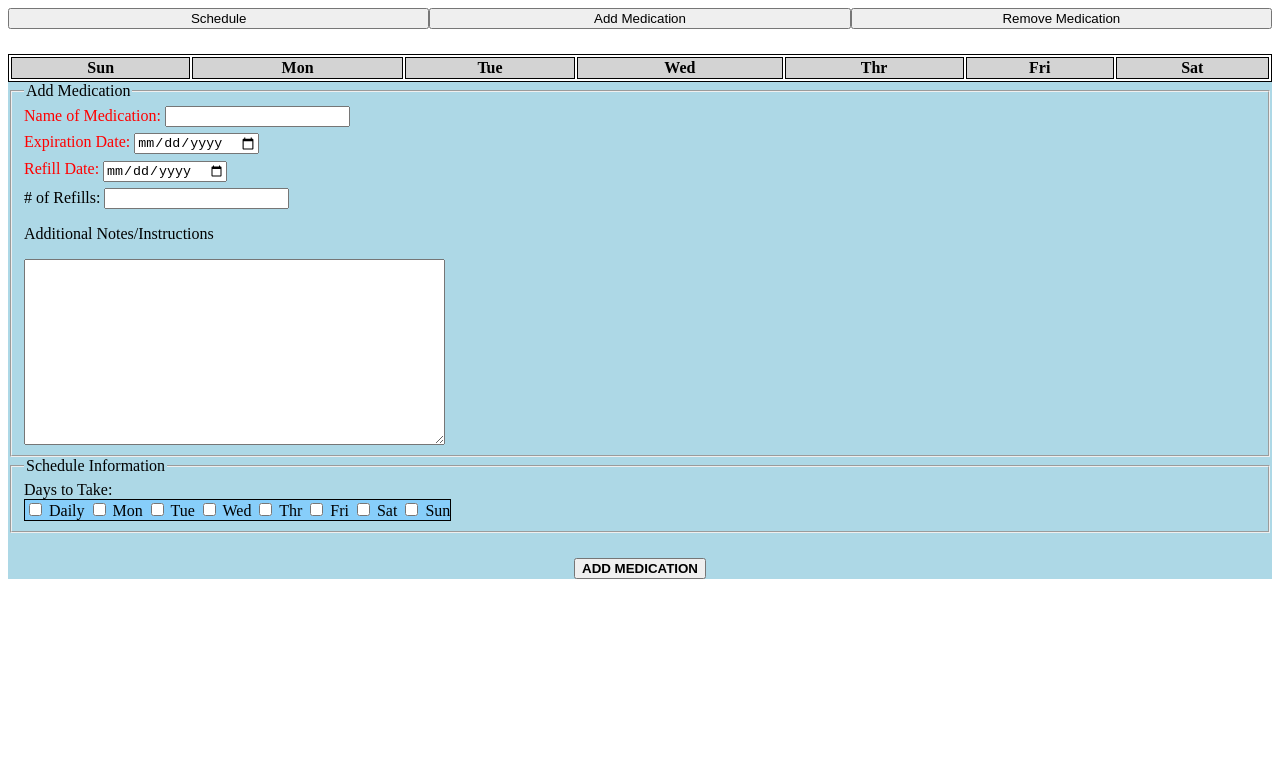
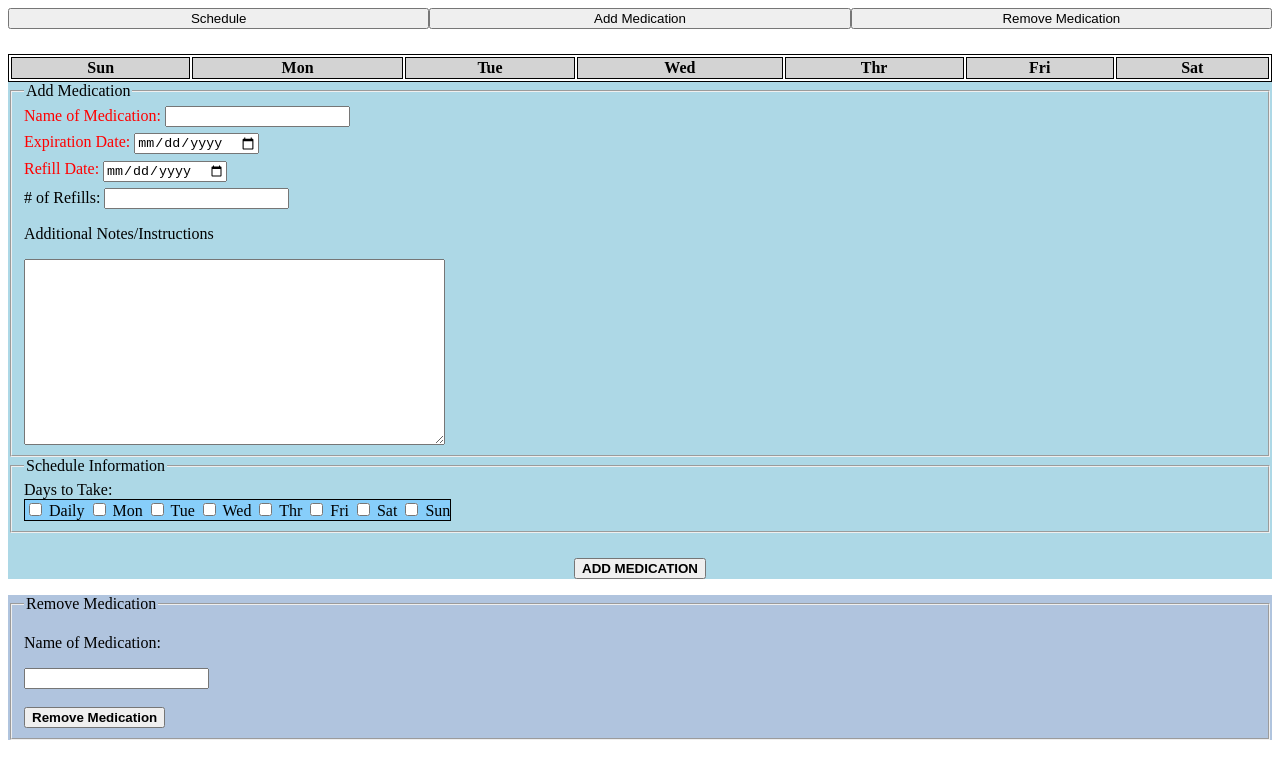
Before and after one commit to ewu2023/cs326-project-telesto, a plain HTML site: page index.html in a window 1280 px wide. Drawn offline with Linux system fonts and the light colour scheme.

Commit message:
Added remove medication form, added preliminary CSS for remove form

```diff
--- a/index.html
+++ b/index.html
@@ -84,8 +84,23 @@
                 </fieldset>
 
                 <div id="button-holder">
-                    <input type="button" id="add-button" value="ADD MEDICATION">
+                    <input type="button" class="form-button" id="add-button" value="ADD MEDICATION">
                 </div>
+            </form>
+        </div>
+
+        <!-- Remove Form -->
+        <div id="remove-form-holder">
+            <form id="remove-med">
+                <fieldset id="remove-input">
+                    <legend id="remove-text">Remove Medication</legend>
+
+                    <p><label for="remove-input">Name of Medication:</label></p>
+                    <input type="text" id="remove-input">
+
+                    <br><br>
+                    <input type="button" class="form-button" value="Remove Medication">
+                </fieldset>
             </form>
         </div>
     </body>
--- a/main.css
+++ b/main.css
@@ -45,7 +45,12 @@
     margin-top: 2%;
 }
 
-#add-button {
+.form-button {
     font-weight: bold;
     font-family: Arial, Helvetica, sans-serif;
 }
+
+/* CSS for remove form */
+#remove-form-holder {
+    background-color: lightsteelblue;
+}
```
